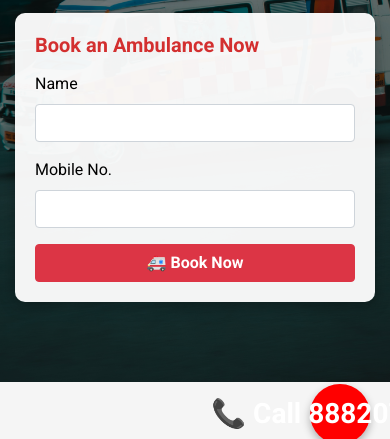
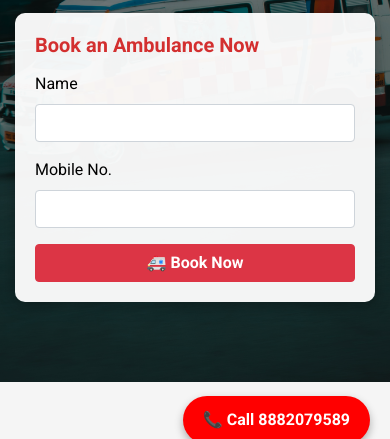
Before and after one commit to kepler-os/robothealth, a plain HTML site: page index.html in a window 390 px wide. Shown: the part 380-819 px from the top of the page. Drawn offline with nearby package versions, Linux system fonts and the light colour scheme.

Commit message:
Update index.html
update again

```diff
--- a/index.html
+++ b/index.html
@@ -298,7 +298,7 @@
   background: #ff0000;
   color: white;
   padding: 15px 28px;
-  border-radius: 50px;
+  border-radius: 50px;  /* keeps pill shape */
   font-size: 1.1rem;
   font-weight: bold;
   z-index: 1000;
@@ -311,22 +311,19 @@
   justify-content: center;
 }
 
-/* Add bottom padding to page content so button doesn't overlap */
+/* Prevent fixed button overlapping footer content */
 body, #contact, footer {
-  padding-bottom: 100px; /* Adjust if needed */
+  padding-bottom: 100px; /* increase if needed */
 }
 
-/* Smaller round button on mobile */
+/* Optional: slightly smaller button on mobile but keep text */
 @media (max-width: 600px) {
   .emergency-btn {
-    width: 60px;
-    height: 60px;
-    padding: 0;
-    border-radius: 50%;
-    font-size: 28px;
-    line-height: 60px;
+    padding: 12px 20px;
+    font-size: 1rem;
   }
 }
+
 
 
   </style>
```
